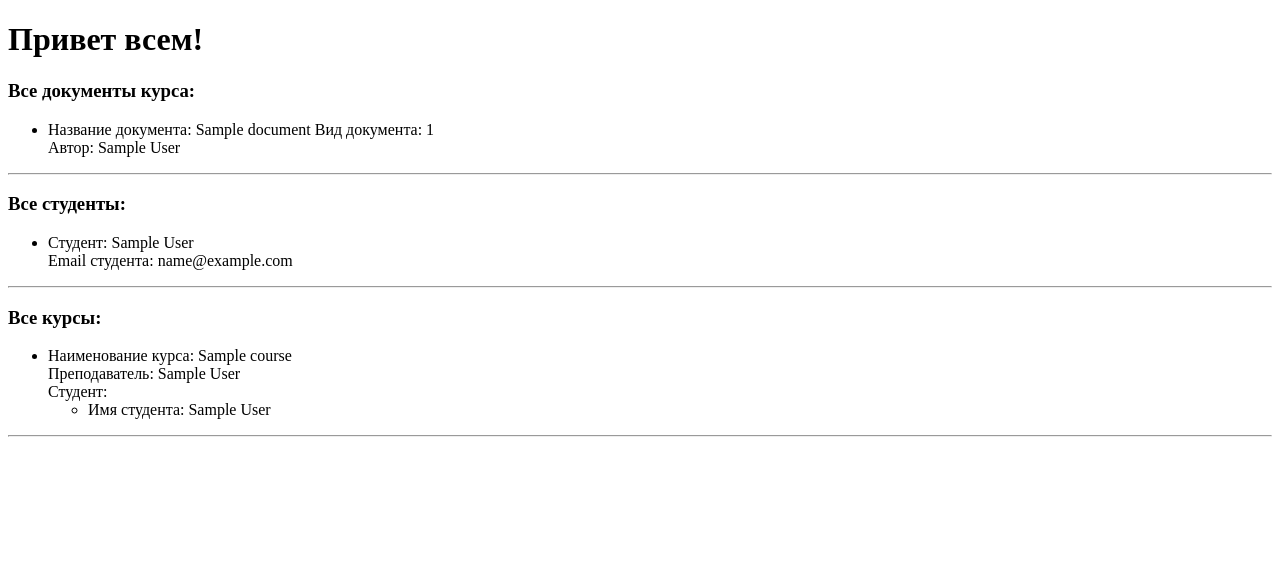
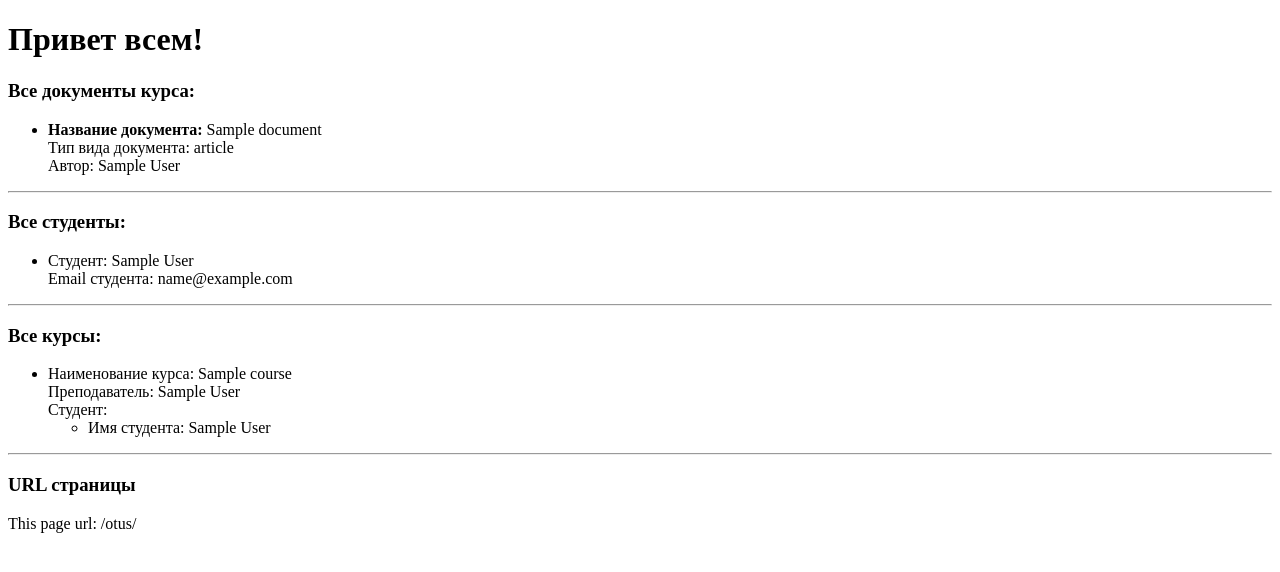
Before and after one commit to xaldey/otus-django-project, a Django app: page /otus/ in a window 1280 px wide. Shown: the top 572 px of the page. Run offline with Django 3.2, Linux system fonts and the light colour scheme; tables that the repository leaves empty hold one stand-in row (values such as "Sample post").

Commit message:
Найден метод вывода человекочитаемого содержимого аттрибута choices (get_имя_столбца_display)

```diff
--- a/learn_django/otusPlus/templates/otusPlus/index.html
+++ b/learn_django/otusPlus/templates/otusPlus/index.html
@@ -12,9 +12,18 @@
         {% for document in all_docs %}
             <li>
                 <div>
-                    Название документа: {{ document.title }}
-                    Вид документа: {{ document.type_of_doc }}
+                    <b>Название документа:</b> {{ document.title }}
                 </div>
+                <div>
+                    Тип вида документа: {{ document.get_type_of_doc_display }}
+                </div>
+<!--                <div>-->
+<!--                    <ul>-->
+<!--                        {% for key, value in document.TYPE_OF_DOC %}-->
+<!--                        <li>{{ key }} : {{ value }}</li>-->
+<!--                        {% endfor %}-->
+<!--                    </ul>-->
+<!--                </div>-->
                 <div>
                     Автор: {{ document.author }}
                 </div>
@@ -59,7 +68,10 @@
         {% endfor %}
     </ul>
     <hr>
-    <h3></h3>
+    <h3>URL страницы</h3>
+     <div>
+        This page url: {% url 'otusPlus:index' %}
+    </div>
 </div>
 </body>
 </html>
```
